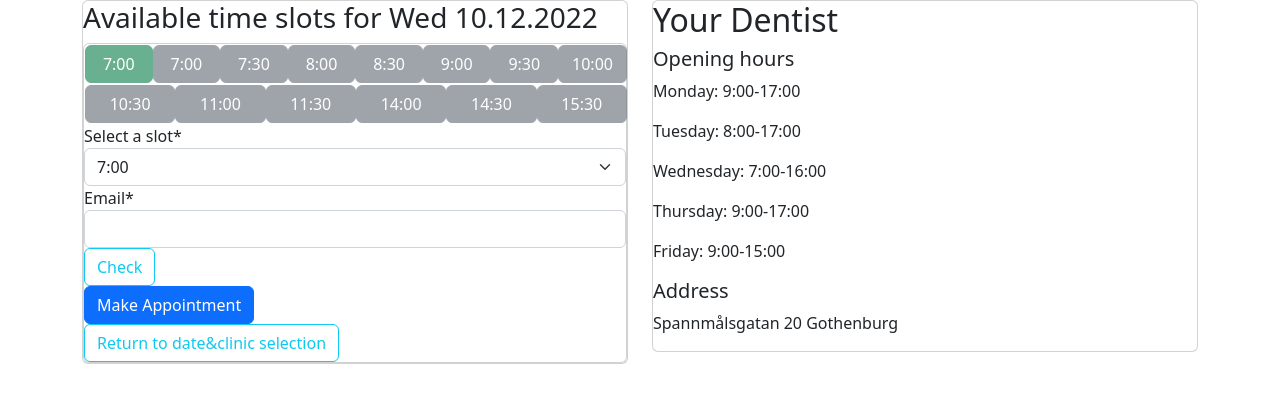
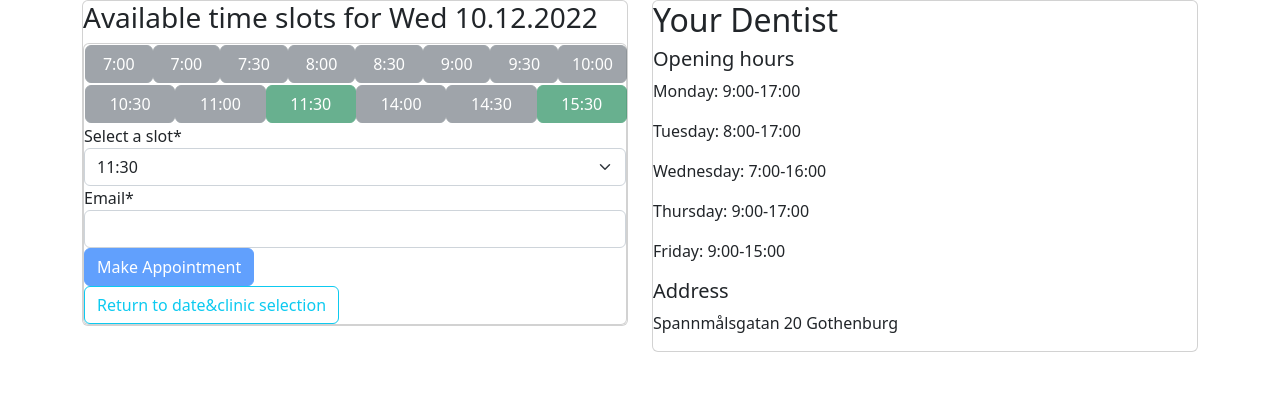
Before and after one commit to Yajiri/AWS, a React (Create React App) app in the folder client/: page /book-appointment in a window 1280 px wide. Shown: the top 402 px of the page. Built offline with nearby package versions, Linux system fonts and the light colour scheme.

Commit message:
disable make appointment button if input is not valid

```diff
--- a/client/src/components/Appointment/BookAppointmentForm.js
+++ b/client/src/components/Appointment/BookAppointmentForm.js
@@ -11,30 +11,38 @@ class BookAppointmentForm extends React.Component {
         super(props);
         this.state = {
             timeSlots : props.data.timeSlots,
-            seletedTime: '#',
+            seletedTime: '',
             email: '',
             clinicIDDate: props.data.clinicIDDate,
             dentists: props.data.dentists,
             loading: false,
+            inputIsValid: false,
             response : ''
         };
         this.handleSubmit = this.handleSubmit.bind(this);
         this.handleChange = this.handleChange.bind(this);
         this.validateEmail = this.validateEmail.bind(this);
+        this.checkInputNotNull = this.checkInputNotNull.bind(this);
     }
 
     handleChange(event) {
         const value = event.target.value;
         const field = event.target.name;
+        const check = this.checkInputNotNull();
 
         this.setState({
             [field]: value
         });
-        console.log(field + " " + value)
+
+        this.setState({inputIsValid:check});
+        console.log(field + " " + value);
+        console.log(this.state.inputIsValid);
     }
 
     handleSubmit(event) {
         event.preventDefault();
+        console.log(event);
+        console.log(this.checkInputNotNull())
         this.setState({loading:true});
         this.setState({response:'Thank you for your request! Please check your email to find your booking confirmation!'})
         console.log (this.state.seletedTime + " " + this.state.email + " " + this.state.clinicIDDate +" ")
@@ -44,15 +52,14 @@ class BookAppointmentForm extends React.Component {
         // );
     }
 
-    validateEmail(event){
+    validateEmail(){
         // const errors = {};
         // const regEx=/^\w+([\.-]?\w+)*@\w+([\.-]?\w+)*(\.\w{2,3})+$/
         // if (regEx.test(email)){
         //   console.log('Invalid email address')
         // }
-        event.preventDefault();
 
-        console.log(validator.isEmail(this.state.email))     // true
+        return(validator.isEmail(this.state.email))
      }
 
      checkAvailabitily(timeSlots){
@@ -64,6 +71,10 @@ class BookAppointmentForm extends React.Component {
 
         }
         return isAvailable;
+     }
+
+     checkInputNotNull(){
+        return(this.state.seletedTime!== "" && this.validateEmail())
      }
 
       render(){
@@ -110,8 +121,8 @@ class BookAppointmentForm extends React.Component {
                     {this.checkAvailabitily(this.state.timeSlots) && (
                         <>
                             <div className="form-group">
-                            <label htmlFor="seelctedTime">Select a slot*</label>
-                            <Form.Select name="selectedTime" onChange={this.handleChange}>
+                            <label htmlFor="seletedTime">Select a slot*</label>
+                            <Form.Select name="seletedTime" onChange={this.handleChange}>
                                 {this.state.timeSlots.map(slot => {
                                     if(slot.available)
                                         return <option key={slot.time} name={slot.time} value={slot.time}>{slot.time}</option>
@@ -132,13 +143,10 @@ class BookAppointmentForm extends React.Component {
                                 />
 
                         </div>
-                        <button className="btn btn-outline-info" onClick={this.validateEmail}>
-                                    <span>Check</span>
-                                </button>
 
 
                         <div className="form-group">
-                        <button className="btn btn-primary btn-block" onClick={this.handleSubmit} disabled={this.state.loading}>
+                        <button className="btn btn-primary btn-block" onClick={this.handleSubmit} disabled={!this.state.inputIsValid}>
 
                             {this.state.loading && (
                             <span className="spinner-border spinner-border-sm"></span>
@@ -151,7 +159,7 @@ class BookAppointmentForm extends React.Component {
                     )}
 
 
-                    <button className="btn btn-outline-info" onClick={this.handleSubmit}>
+                    <button className="btn btn-outline-info" >
                         <span>Return to date&clinic selection</span>
                     </button>
 
--- a/client/src/pages/appointments/BookAppointment.js
+++ b/client/src/pages/appointments/BookAppointment.js
@@ -62,7 +62,7 @@ const BookAppointment = (props) => {
     dentists: 3,
     clinicIDDate:"1_12-11-2022",
     timeSlots: [
-      {time:"7:00",available:true},
+      {time:"7:00",available:false},
       {time:"7:00", available:false},
       {time:"7:30", available:false},
       {time:"8:00", available:false},
@@ -72,7 +72,7 @@ const BookAppointment = (props) => {
       {time:"10:00", available:false},
       {time:"10:30", available:false},
       {time:"11:00", available:false},
-      {time:"11:30", available:false},
+      {time:"11:30", available:true},
       //lunch
       // {time:"12:00", available:false},
       // {time:"12:30", available:false},
@@ -80,7 +80,7 @@ const BookAppointment = (props) => {
       {time:"14:30", available:false},
       //fika
       // {time:"15:00", available:false},
-      {time:"15:30", available:false},
+      {time:"15:30", available:true},
     ]
 
   }
```
